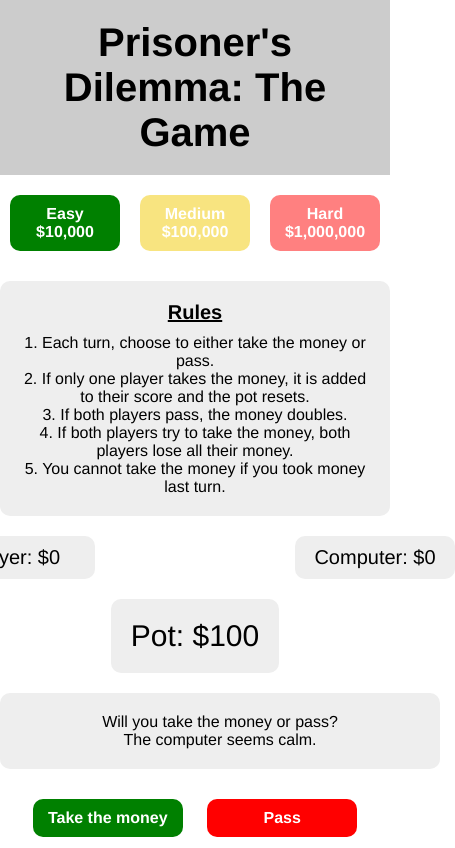
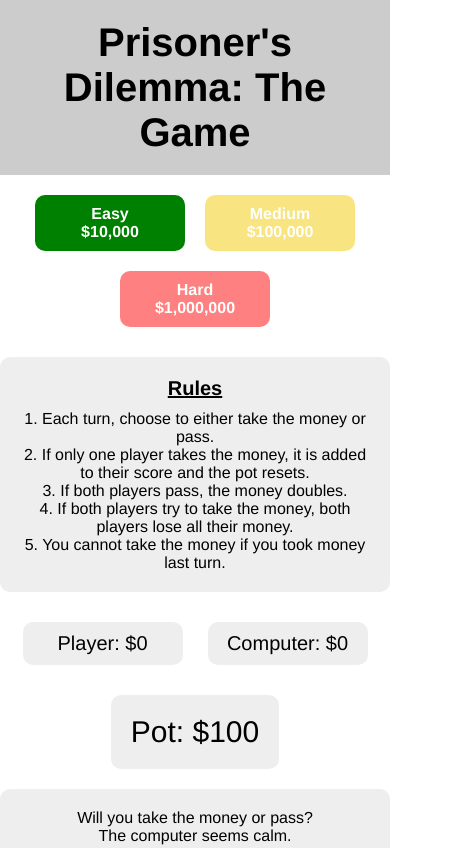
Before and after one commit to KyleMoreen/PrisonersDilemma, a plain HTML site: page index.html in a window 390 px wide. Shown: the top 848 px of the page, 455 px wide, since content can reach past the window. Drawn offline with Linux system fonts and the light colour scheme.

Commit message:
improved responsiveness

```diff
--- a/styles.css
+++ b/styles.css
@@ -23,6 +23,7 @@ footer {
     margin-top: 10px;
     display: flex;
     justify-content: center;
+    flex-wrap: wrap;
 }
 
 .difficulty > button {
@@ -74,7 +75,7 @@ button:active {
     margin-top: 20px;
     margin-bottom: 10px;
     background-color: #EEE;
-    width: fit-content;
+    max-width: 500px;
     padding: 20px;
     border-radius: 10px;
 }
@@ -82,18 +83,20 @@ button:active {
 .score {
     display: flex;
     justify-content: center;
-    gap: 200px;
     padding: 10px;
-    margin: 10px;
+    margin: auto;
+    max-width: 600px;
+    flex-wrap: wrap;
 }
 
 .score > div {
     background-color: #EEE;
     min-width: 140px;
-    width: fit-content;
+    max-width: 500px;
     padding: 10px;
     border-radius: 10px;
     font-size: 20px;
+    margin: 10px auto 10px auto;
 }
 
 .pot {
@@ -112,9 +115,16 @@ button:active {
     margin-top: 20px;
     margin-bottom: 20px;
     background-color: #EEE;
-    width: 400px;
+    max-width: 400px;
     padding: 20px;
     border-radius: 10px;
+}
+
+.options {
+    display: flex;
+    justify-content: center;
+    margin: auto;
+    flex-wrap: wrap;
 }
 
 .options > button {
```
